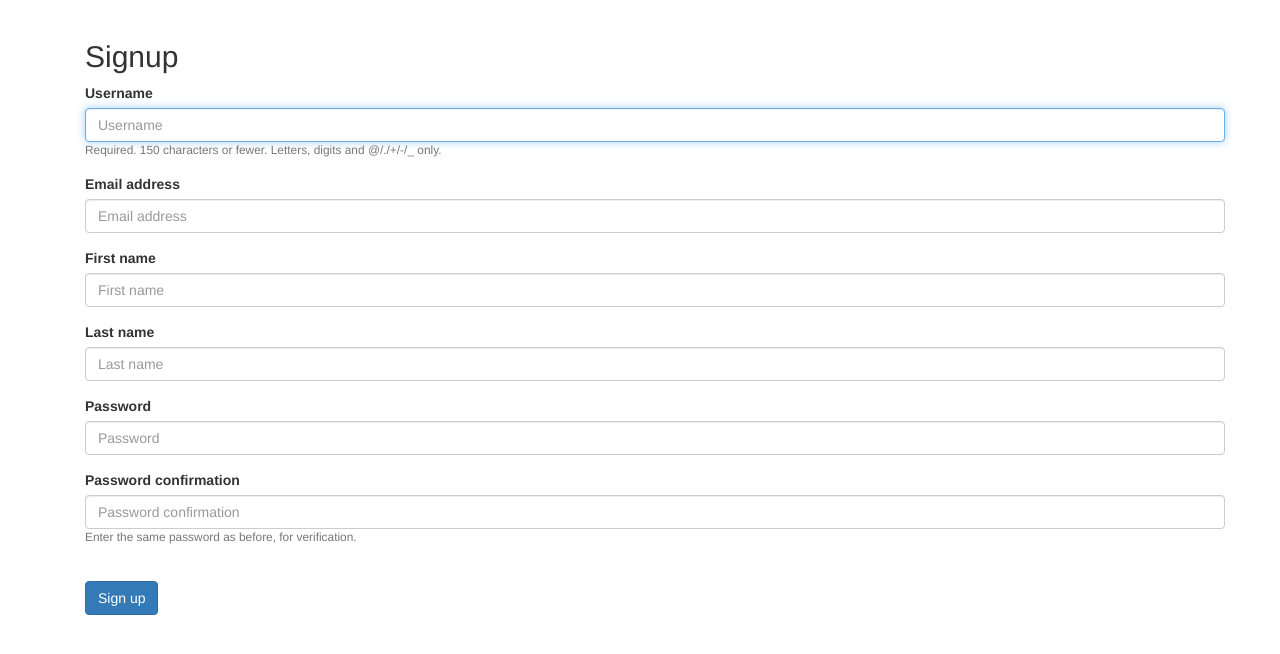
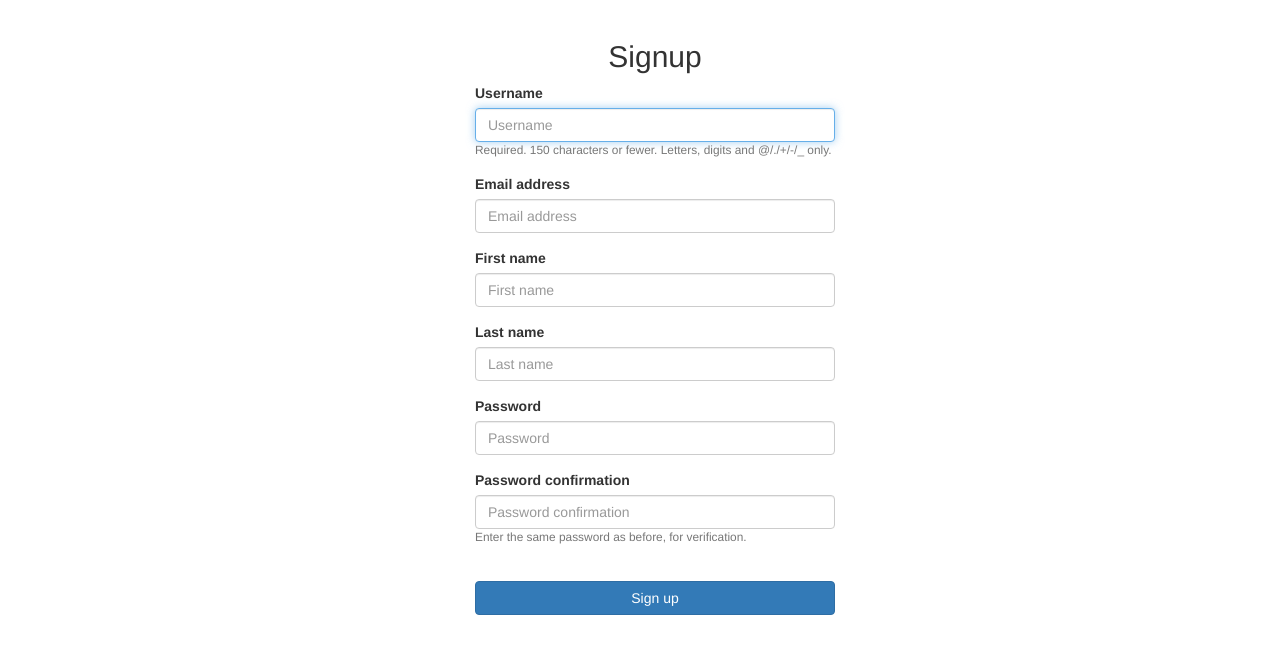
Before and after one commit to dukeayers/cs399_SocialMedia, a Django app: page /signup/ in a window 1280 px wide. Shown: the part 57-711 px from the top of the page. Run offline with Django 3.2, Linux system fonts and the light colour scheme; parts of the project's set-up code (start-up, migrations or seed data) failed here and were passed over; some libraries are stand-ins or nearby versions.

Commit message:
Adjusted Signup page
Added the grid layout to it.

```diff
--- a/social/templates/signup.html
+++ b/social/templates/signup.html
@@ -8,12 +8,16 @@
 {% block content %}
 
     <div class="container" style="background:white; ">
-    <h2>Signup</h2>
-                <form action="" method="post" class="form">
+    <h2 class="text-center">Signup</h2>
+        <div class="row">
+            <div class="col-xs-offset-4 col-xs-4">
+                    <form action="" method="post" class="form">
                     {% csrf_token %}
                     {% bootstrap_form form %}
                     <br>
-                    <input type="submit" value="Sign up" class="btn btn-primary"/>
+                    <input type="submit" value="Sign up" class="btn btn-primary col-xs-12"/>
                 </form>
+            </div>
+        </div>
     </div>
  {% endblock %}
```
